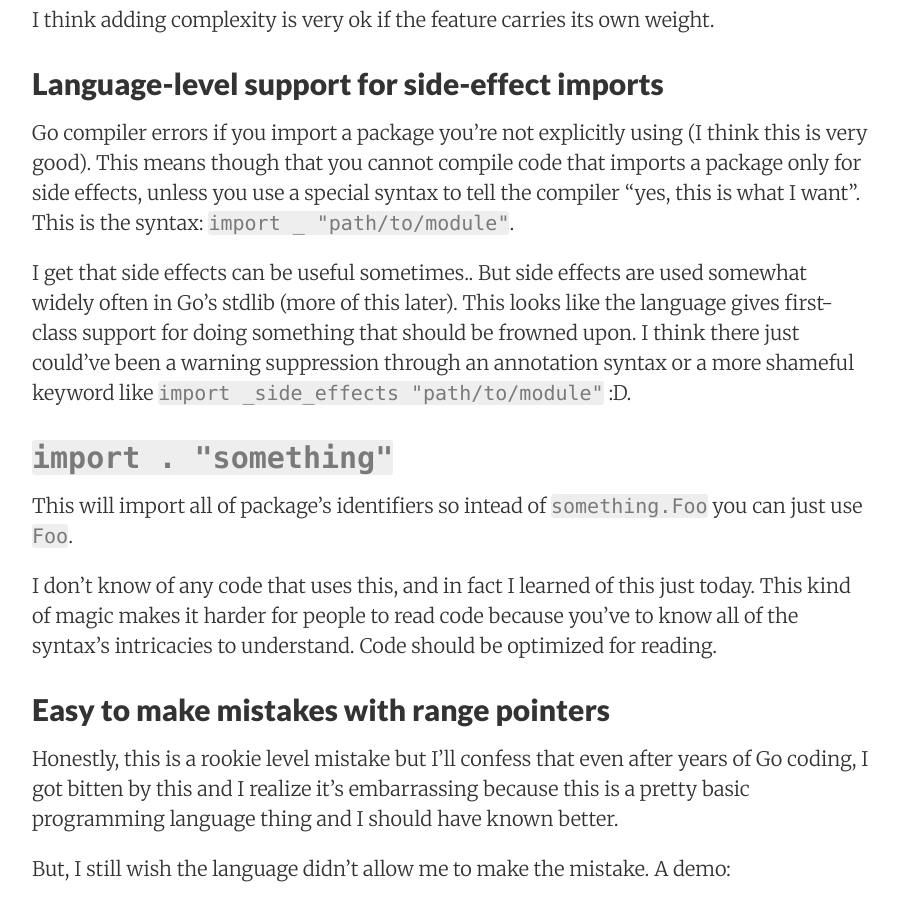
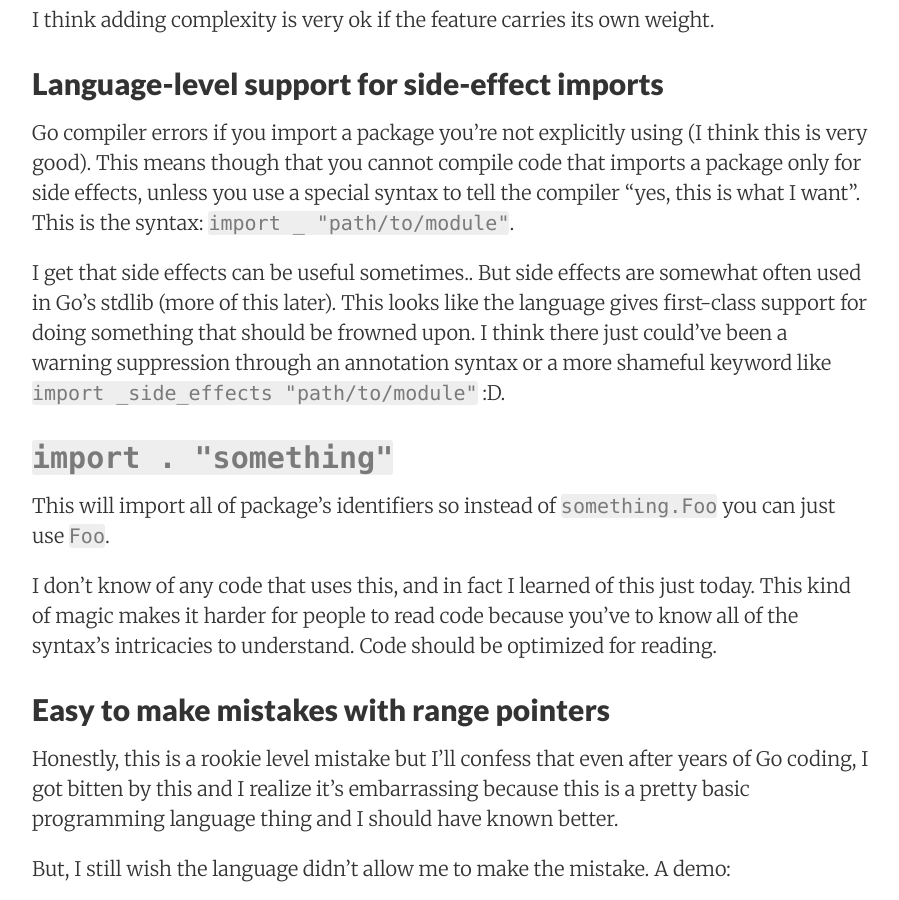
Before and after one commit to joonas-fi/joonas.fi, a Jekyll site: the page built from blog/_posts/2020/2020-02-24-go-is-not-a-simple-language.md, in a window 1280 px wide and 900 px high, scrolled down 6970 px. Shown: the whole window, without its empty margins (188-1087 px from the left). Built offline with Jekyll 4.4.1, drawn with Linux system fonts in a browser that asks for light colours; nearby versions of some CDN libraries; comment, search, counter and statistics services are not loaded.

Commit message:
fix typos in a few posts

```diff
--- a/blog/_posts/2020/2020-02-24-go-is-not-a-simple-language.md
+++ b/blog/_posts/2020/2020-02-24-go-is-not-a-simple-language.md
@@ -273,8 +273,8 @@ very good). This means though that you cannot compile code that imports a packag
 side effects, unless you use a special syntax to tell the compiler "yes, this is what I
 want". This is the syntax: `import _ "path/to/module"`.
 
-I get that side effects can be useful sometimes.. But side effects are used somewhat widely
-often in Go's stdlib (more of this later). This looks like the language gives first-class
+I get that side effects can be useful sometimes.. But side effects are somewhat often
+used in Go's stdlib (more of this later). This looks like the language gives first-class
 support for doing something that should be frowned upon. I think there just could've been
 a warning suppression through an annotation syntax or a more shameful keyword like
 `import _side_effects "path/to/module"` :D.
@@ -283,7 +283,7 @@ a warning suppression through an annotation syntax or a more shameful keyword li
 `import . "something"`
 ----------------------
 
-This will import all of package's identifiers so intead of `something.Foo` you can just
+This will import all of package's identifiers so instead of `something.Foo` you can just
 use `Foo`.
 
 I don't know of any code that uses this, and in fact I learned of this just today. This
```
Also changed, not shown: blog/_posts/2020/2020-01-20-serious-security-vulnerability-in-gundb-and-new-ones.md (+1 -1 lines).
